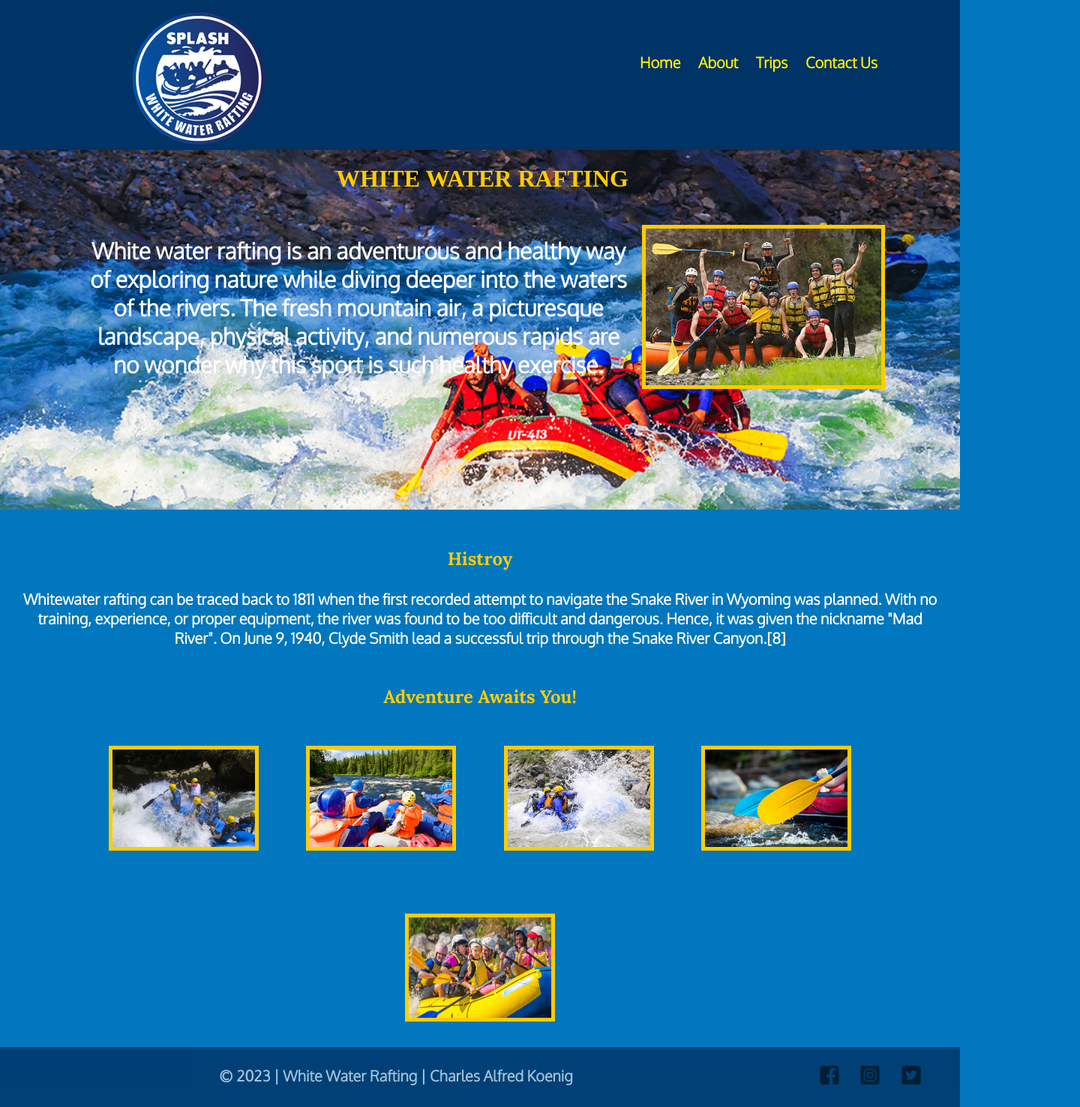
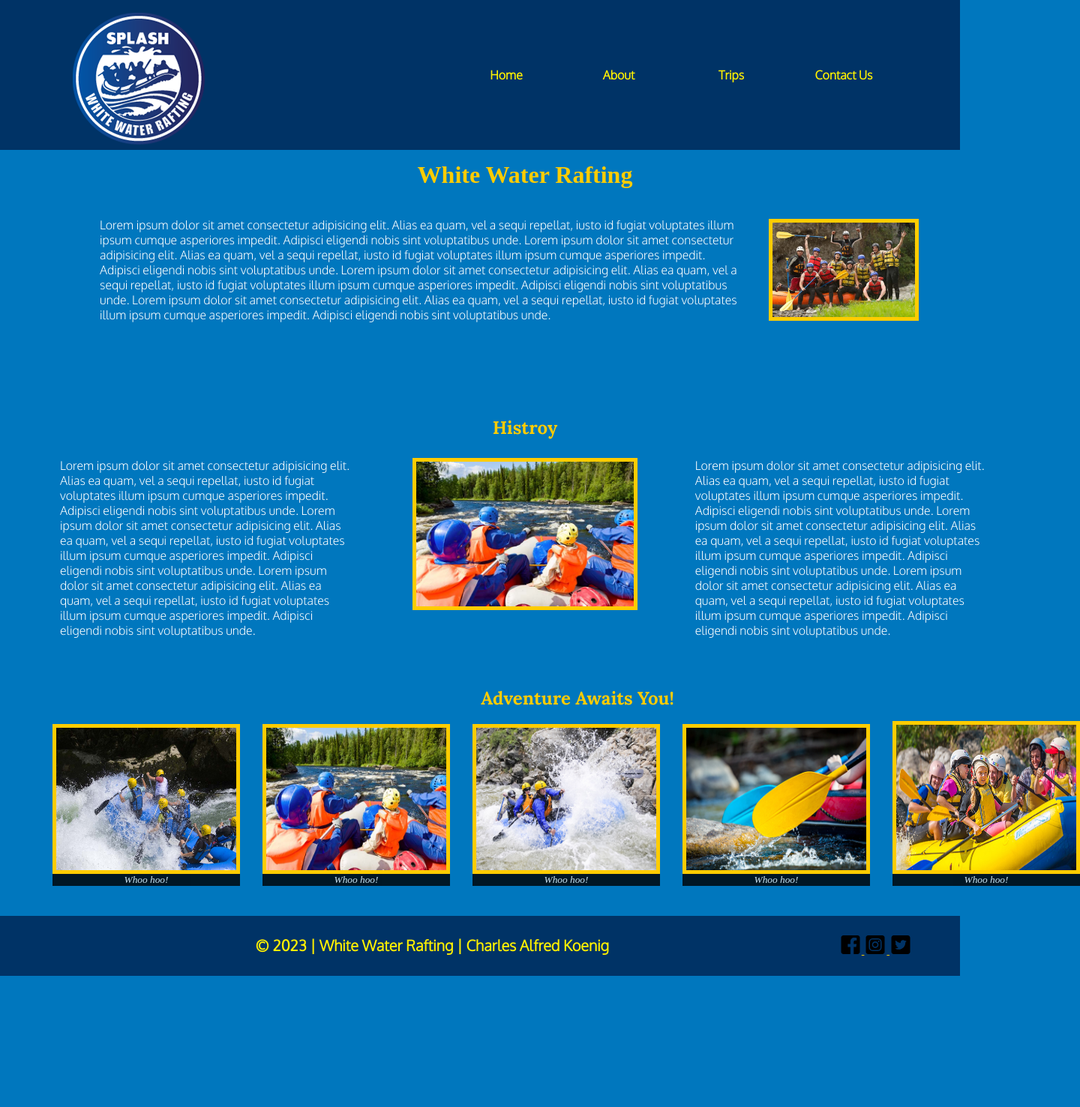
Before and after one commit to kacharles/wdd130, a plain HTML site: page wwr/about.html in a window 1280 px wide. Shown: the whole page at 75% size, 1440 px wide, since content can reach past the window. After the commit the page ends 1302 px from the top, so only its background shows below. Drawn offline with Linux system fonts and the light colour scheme.

Commit message:
Update index.html

```diff
--- a/wwr/about.html
+++ b/wwr/about.html
@@ -10,16 +10,16 @@
 </head>
 <body>
 <header>
+<a href="about.html" class="logo" id="logo" >
+<img src="images/splash.png" alt="Logo Image" width="200" height="200">
+</a>
 <nav>
-<a href="#" class="logo" id="logo"
-style="background-image: url('images/splash.png')">
-</a>
-<div id="link" >
-<a href="" >Home</a>
-<a href="" >About</a>
-<a href="" >Trips</a>
-<a href="" >Contact Us</a>
-</div>
+<ul id="link">
+<li class="link-items"><a href="" >Home</a></li>
+<li class="link-items"><a href="" >About</a></li>
+<li class="link-items"><a href="" >Trips</a></li>
+<li class="link-items"><a href="" >Contact Us</a></li>
+</ul>
 </nav>
 </header>
 <main>
@@ -28,41 +28,98 @@ style="background-image: url('images/splash.png')">
 <!--<img src="images/rafting13_1024.jpg" alt="Hero Image">-->
 <h1>White Water Rafting</h1>
 <article>
-<img src="images/rafting59_600.jpg" alt="White Image" width="300" height="150">
-<p>White water rafting is an adventurous and healthy
-way of exploring nature while diving deeper into the waters of
-the rivers. The fresh mountain air, a picturesque landscape, physical activity, and numerous rapids are no wonder why this sport is such healthy exercise.
+<img src="images/rafting59_600.jpg" alt="White Image" width="200" height="150">
+<p>
+    Lorem ipsum dolor sit amet consectetur adipisicing elit.
+    Alias ea quam, vel a sequi repellat, iusto id fugiat voluptates
+    illum ipsum cumque asperiores impedit. Adipisci eligendi nobis sint
+    voluptatibus unde.
+    Lorem ipsum dolor sit amet consectetur adipisicing elit.
+    Alias ea quam, vel a sequi repellat, iusto id fugiat voluptates
+    illum ipsum cumque asperiores impedit. Adipisci eligendi nobis sint
+    voluptatibus unde.
+    Lorem ipsum dolor sit amet consectetur adipisicing elit.
+    Alias ea quam, vel a sequi repellat, iusto id fugiat voluptates
+    illum ipsum cumque asperiores impedit. Adipisci eligendi nobis sint
+    voluptatibus unde.
+    Lorem ipsum dolor sit amet consectetur adipisicing elit.
+    Alias ea quam, vel a sequi repellat, iusto id fugiat voluptates
+    illum ipsum cumque asperiores impedit. Adipisci eligendi nobis sint
+    voluptatibus unde.
+
 </p>
 </article>
 </div>
 
-<section>
+
+
+<section id="sec1" class="sec-style1">
 <h2>Histroy</h2>
-<p>Whitewater rafting can be traced back to 1811 when the first recorded attempt to navigate the Snake River in Wyoming was planned. With no training, experience, or proper equipment, the river was found to be too difficult and dangerous. Hence, it was given the nickname "Mad River". On June 9, 1940, Clyde Smith lead a successful trip through the Snake River Canyon.[8]
-
+<p class="sec-parag">Lorem ipsum dolor sit amet consectetur adipisicing elit.
+    Alias ea quam, vel a sequi repellat, iusto id fugiat voluptates
+    illum ipsum cumque asperiores impedit. Adipisci eligendi nobis sint
+    voluptatibus unde.
+    Lorem ipsum dolor sit amet consectetur adipisicing elit.
+    Alias ea quam, vel a sequi repellat, iusto id fugiat voluptates
+    illum ipsum cumque asperiores impedit. Adipisci eligendi nobis sint
+    voluptatibus unde.
+    Lorem ipsum dolor sit amet consectetur adipisicing elit.
+    Alias ea quam, vel a sequi repellat, iusto id fugiat voluptates
+    illum ipsum cumque asperiores impedit. Adipisci eligendi nobis sint
+    voluptatibus unde.
+</p>
+<img src="images/rafting52_600.jpg" alt="Rafting Image" width="300" height="170" >
+<p  class="sec-parag">
+    Lorem ipsum dolor sit amet consectetur adipisicing elit.
+    Alias ea quam, vel a sequi repellat, iusto id fugiat voluptates
+    illum ipsum cumque asperiores impedit. Adipisci eligendi nobis sint
+    voluptatibus unde.
+    Lorem ipsum dolor sit amet consectetur adipisicing elit.
+    Alias ea quam, vel a sequi repellat, iusto id fugiat voluptates
+    illum ipsum cumque asperiores impedit. Adipisci eligendi nobis sint
+    voluptatibus unde.
+    Lorem ipsum dolor sit amet consectetur adipisicing elit.
+    Alias ea quam, vel a sequi repellat, iusto id fugiat voluptates
+    illum ipsum cumque asperiores impedit. Adipisci eligendi nobis sint
+    voluptatibus unde.
 </p>
 </section>
 
-<section>
+<section id="sec2" class="sec-style12">
 <h2>Adventure Awaits You!</h2>
-<img src="images/rafting64_600.jpg" alt="Rafting Image" width="200" height="140" alt="Pictures White Water Rafting">
-<img src="images/rafting52_600.jpg" alt="Rafting Image" width="200" height="140" alt="Pictures White Water Rafting">
-<img src="images/rafting29_600.jpg" alt="Rafting Image" width="200" height="140" alt="Pictures White Water Rafting">
-<img src="images/rafting20_600.jpg" alt="Rafting Image" width="200" height="140" alt="Pictures White Water Rafting">
-<img src="images/rafting7_600.jpg" alt="Rafting Image" width="200" height="144" alt="Pictures White Water Rafting">
+<figure>
+    <img src="images/rafting64_600.jpg" alt="R64" width="250" height="200" >
+    <figcaption>Whoo hoo!</figcaption>
+</figure>
+
+<figure><img src="images/rafting52_600.jpg" alt="R52" width="250" height="200" >
+    <figcaption>Whoo hoo!</figcaption>
+</figure>
+<figure><img src="images/rafting29_600.jpg" alt="R29" width="250" height="200" >
+    <figcaption>Whoo hoo!</figcaption>
+</figure>
+<figure><img src="images/rafting20_600.jpg" alt="R20" width="250" height="200" >
+    <figcaption>Whoo hoo!</figcaption>
+</figure>
+<figure><img src="images/rafting7_600.jpg" alt="R7" width="250" height="204" >
+    <figcaption>Whoo hoo!</figcaption>
+</figure>
 </section>
 </main>
+<br><br>
+
 <footer>
-<nav>
-    <div id="social">
-
+    <!-- <div id="footer"> -->
+<nav id="footer">
+<p>&copy; 2023 | White Water Rafting | Charles Alfred Koenig</p>
+<div id="social">
 <a href=""> <img src="images/facebook.svg" width="30" height="25"  alt="Social white water rafting"> </a>
 <a href=""> <img src="images/instagram.svg" width="30" height="25" alt="Social white water rafting" > </a>
 <a href=""> <img src="images/twitter.svg" width="30" height="25" alt="Social white water rafting"> </a>
-    </div>
-<p>&copy; 2023 | White Water Rafting | Charles Alfred Koenig</p>
+
+</div>
 </nav>
-
+<!-- </div> -->
 </footer>
 </body>
 </html>
--- /dev/null
+++ b/wwr/styles/quiz.css
@@ -0,0 +1,88 @@
+* {
+    box-sizing: border-box;
+}
+h1 {
+    text-align: center;
+    color: #000080;
+}
+
+main {
+    display: flex;
+    flex-wrap: wrap;
+    max-width: 100%;
+    justify-content: center;
+    align-content: center;
+    justify-self: center;
+
+}
+form {
+    background-color: #eeeeee;
+    border-radius: 1%;
+    max-height: max-content;
+}
+#quiz-form {
+    display: grid;
+    grid-template-columns: 1fr;
+    grid-template-rows: 10%;
+    /* background-color: #eeeeee; */
+    width: 50%;
+}
+
+main h2 {
+    color: #000080;
+    font-family: 'Times New Roman', Times, serif;
+    margin: 20px;
+}
+main h2 img {
+    padding-right: 5px;
+    padding-top: 2px;
+}
+
+form > p {
+    margin: 20px;
+    font-family: Arial;
+    color: #000080;
+    font-size: 20px;
+    font-weight: bold;
+}
+label {
+    color: black;
+    font-weight: 100;
+}
+form  input{
+    width: 100%;
+    height: 50px;
+}
+form textarea {
+    width: 100%;
+    height: 100px;
+}
+form select {
+    width: 100%;
+    height: 30px;
+}
+form #q-4 {
+    display: flex;
+    width: 50%;
+    background-color: #000;
+    color: #fff;
+    height: 45px;
+    margin-left: 100px;
+    padding: 10px;
+    align-items: center;
+}
+
+form button {
+    width: 100%;
+    background-color: #000080;
+    height: 50px;
+    color: #fff;
+    border-radius: 10px;
+    letter-spacing: 3px;
+    font-weight: bold;
+}
+
+footer p {
+    text-align: center;
+    color: #000080;
+}
--- a/wwr/styles/rafting.css
+++ b/wwr/styles/rafting.css
@@ -24,8 +24,8 @@
 
   }
 
-  /*9573429764*/
 
+/* Universal selector */
 
 
 * {
@@ -35,46 +35,78 @@ padding: 0px;
 }
 
 /*Header navigation*/
-nav {
+header {
+display: grid;
+justify-content: space-around;
+grid-template-columns: 1fr auto;
+max-width: 100%;
 background-color: var(--nav-background-color);
-width: 100%;
-height: 200px;
 }
 
-/*Navigation Links Container*/
+/* White Water Rafting Logo */
+header #logo {
+  width: 200px;
+  height: 200px;
+  /* float:left; */
+  margin-left: 5rem;
+
+  /**background: url('..images/splash.png') no-repeat;*/
+  }
+
+/* Header navigation styling */
+
+header nav {
+display: flex;
+flex-direction: row;
+justify-content: flex-end;
+align-items: center;
+background-color: var(--nav-background-color);
+
+}
+
+
+/* navigation link Container*/
 
 #link {
-position: relative;
-top: 50px;
-padding: 20px;
+/* position: relative; */
+display: flex;
+flex-direction: row;
+justify-content: center;
 margin-right: 5rem;
-float: right;
 }
 
-/*White Water Rafting Logo*/
-nav #logo {
-width: 200px;
-height: 200px;
-float:left;
-margin-left: 10rem;
-/**background: url('..images/splash.png') no-repeat;*/
+/*Navigation menu items*/
+#link li {
+  list-style: none;
+  /* display: block; */
+  /* flex-grow: 2px; */
+  padding: 0px;
+  /* border: 1px solid var(--nav-link-color) */
+
 }
 
-/*Navigation Links*/
-
-nav a {
+#link li a {
+display: block;
 color: var(--nav-link-color);
-font-size: 20px;
 font-weight: bold;
+font-size: 16px;
 padding: 10px;
 font-family: 'Oxygen', sans-serif;
 text-decoration: none;
 }
+
 /*Navigation links hover effect*/
 
-#link a:hover {
+#link li a:hover {
 background-color: var(--nav-hover-background-color);
 color: var(--nav-hover-link-color);
+text-decoration: none;
+
+}
+
+#link  .link-items {
+  width: 150px;
+  text-align: center;
 }
 /*End of header*/
 
@@ -87,124 +119,166 @@ background-color: var(--primary-color);
 color: #ffffff;
 }
 
-
+/* main element in the page */
 main {
-width:100%;
+display: grid;
+grid-template-columns: 1fr;
+grid-template-rows: auto;
+grid-gap: 50px;
+justify-items: center;
+align-items: center;
 }
 
+/* Class with the name hero in main */
 main .hero {
-width:100%;
-position:relative;
-}
-
-
-main #hero {
-top: 0px;
-width: 100%;
-height: 30rem;
-background: url('../images/rafting13_1024.jpg') no-repeat;
-background-size: 100%;
-/* border-bottom: 1rem solid;
-border-bottom-color: var(--nav-background-color); */
-
+display: grid;
+grid-template-columns: 1fr 1fr;
+grid-template-rows: 20%;
+justify-items: center;
+height: 300px;
+width: 90%;
+/* background: url('../images/rafting13_1024.jpg') no-repeat; */
+/* background-size: 100%; */
 
 }
 
+/* styling H1 element inside of hero div  */
 .hero h1 {
-position: absolute;
-top: 20px;
-left: 28rem;
-text-transform: uppercase;
+grid-column: span 2;
+max-height: 50px;
 font-family: 'Loras', serif;
 text-align: center;
+padding: 10px;
+align-self: center;
 color: var(--accent1-color);
 
 }
-#hero article {
-position: absolute;
-top: 100px;
-left:0;
-margin:100px;
-margin-top:0px;
+.hero article {
+  grid-row: 2;
+  grid-column: span 2;
+  display: grid;
+  grid-template-columns: 1.5fr 0.5fr;
+  align-items: start;
+  max-width: 90%;
+  height: 200px;;
 }
+
 #hero article p {
-padding:10px;
-font-size: 30px;
-font-weight: bold;
-text-align: center;
-color: white;
-padding: 15px;
-width: 70%;
-color: white;
+font-size: 16px;
+align-self: center;
+height: fit-content;
+justify-self: center;
+color: #fff;
+order: 1;
 }
 
 #hero article img {
-float: right;
-padding-right:0px;
-width: 30%;
-height: 10%;
 border: 5px solid var(--accent1-color);
+order: 2;
+justify-self: center;
+align-self: center;
+height: fit-content;
 }
 
 main section
 {
-width: 100%;
-margin: auto;
-margin-top: 50px;
-text-align: center;
+display: grid;
 
 }
-main section h2 {
-text-align: center;
+main #sec1 {
+grid-gap: 10px;
+grid-template-columns: repeat(3, 1fr);
+width: 90%;
+
+}
+main #sec1 h2 {
+grid-column: span 3;
+justify-self: center;
 color: var(--accent1-color);
 font-family: 'Lora', serif;
+padding: 5px;
 }
 
-main section p {
-text-align:center;
-margin: 25px;
+#sec1 p {
+height: fit-content;
+padding: 10px;
 font-family: 'Oxygen', sans-serif;
-font-size: 20px;
-font-weight: bold;
+justify-self: end;
+}
+
+main #sec1 img {
+  border: 5px solid var(--accent1-color);
+  height: fit-content;
+  margin: 10px;
+  justify-self: center;
+}
+
+main #sec2 {
+  grid-gap: 10px;
+  grid-template-columns: repeat(5, 1fr);
+  grid-column-gap: 30px;
+  width: 90%;
+}
+main #sec2 h2 {
+  grid-column: span 6;
+  justify-self: center;
+  color: var(--accent1-color);
+  font-family: 'Lora', serif;
+  padding: 5px;
 
 }
-main section img {
-margin: 30px;
-margin-top: 50px;
+main #sec2 figure {
+  display: flex;
+  flex-flow: column;
+  max-width: 250px;
+  margin-top: auto;
+}
+
+main #sec2 img {
+justify-content: center;
+justify-self: center;
+/* margin: 20px;  */
 border: 5px solid var(--accent1-color);
+}
 
+main #sec2 figcaption {
+  background-color: #000;
+  color: #fff;
+  font: italic smaller san-serif;
+  text-align: center;
+  opacity: .8;
 }
 
 footer {
+background-color: var(--nav-background-color);
+display: flex;
+justify-content: center;
+align-items: center;
+height: 5rem;
 width: 100%;
+}
+footer #footer {
+  display: grid;
+  justify-content: center;
+  grid-template-columns: 1fr 0.5fr;
+  align-content: center;
+  justify-items: end;
+  width: 90%;
+  height: 3rem;
+  background-color: var(--nav-background-color);
+
+}
+#footer p {
+  padding-right: 20px;
+  color: var(--nav-link-color);
+font-weight: bold;
+font-size: 20px;
 font-family: 'Oxygen', sans-serif;
-background-color: var(--nav-background-color);
-opacity: .8;
-height: 5rem;
 }
 
-footer p {
-text-align: center;
-color: #fff;
-padding-top: 25px;
-font-weight: bold;
-font-size: 20px;
-
+#footer a img {
+  color: var(--accent1-color);
 }
-
-footer nav {
-height: 50px;
-background-color: var(--nav-background-color);
-opacity: .8;
+#footer a {
+  color: var(--accent1-color);
 }
-footer nav #social{
-  float: right;
-  margin-right: 15px;
-  padding: 25px;
-
-}
-footer nav #social a {
-margin: 0px;
-
-
-}
```
Also changed, not shown: aboutme/index.html (+3 -0 lines), week05/poll-form.html (added, +48 -0 lines), wwr/quiz.html (added, +56 -0 lines), aboutme/styles.css (line endings or trailing spaces), wwr/images/checkmark.png (added).
